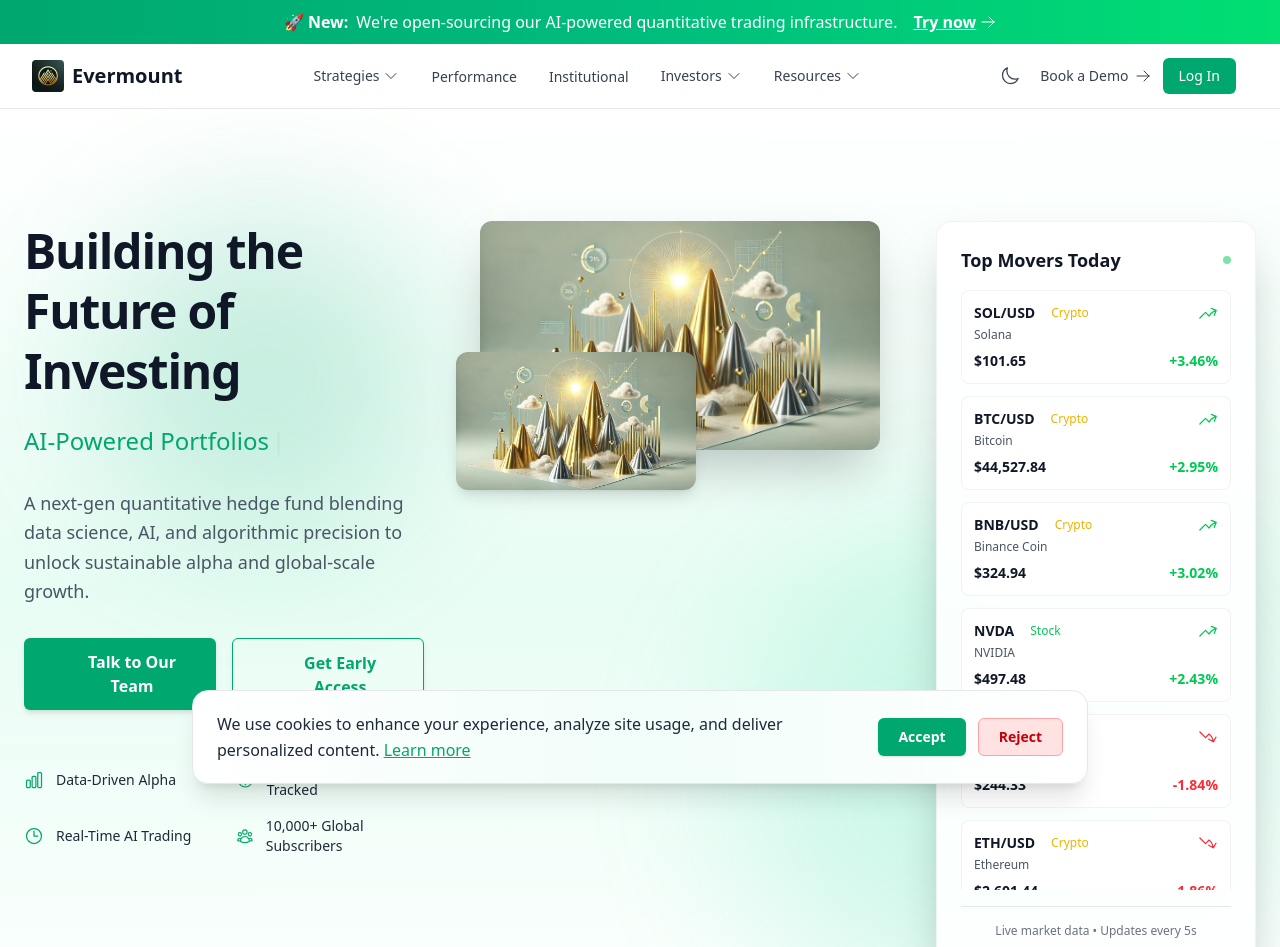
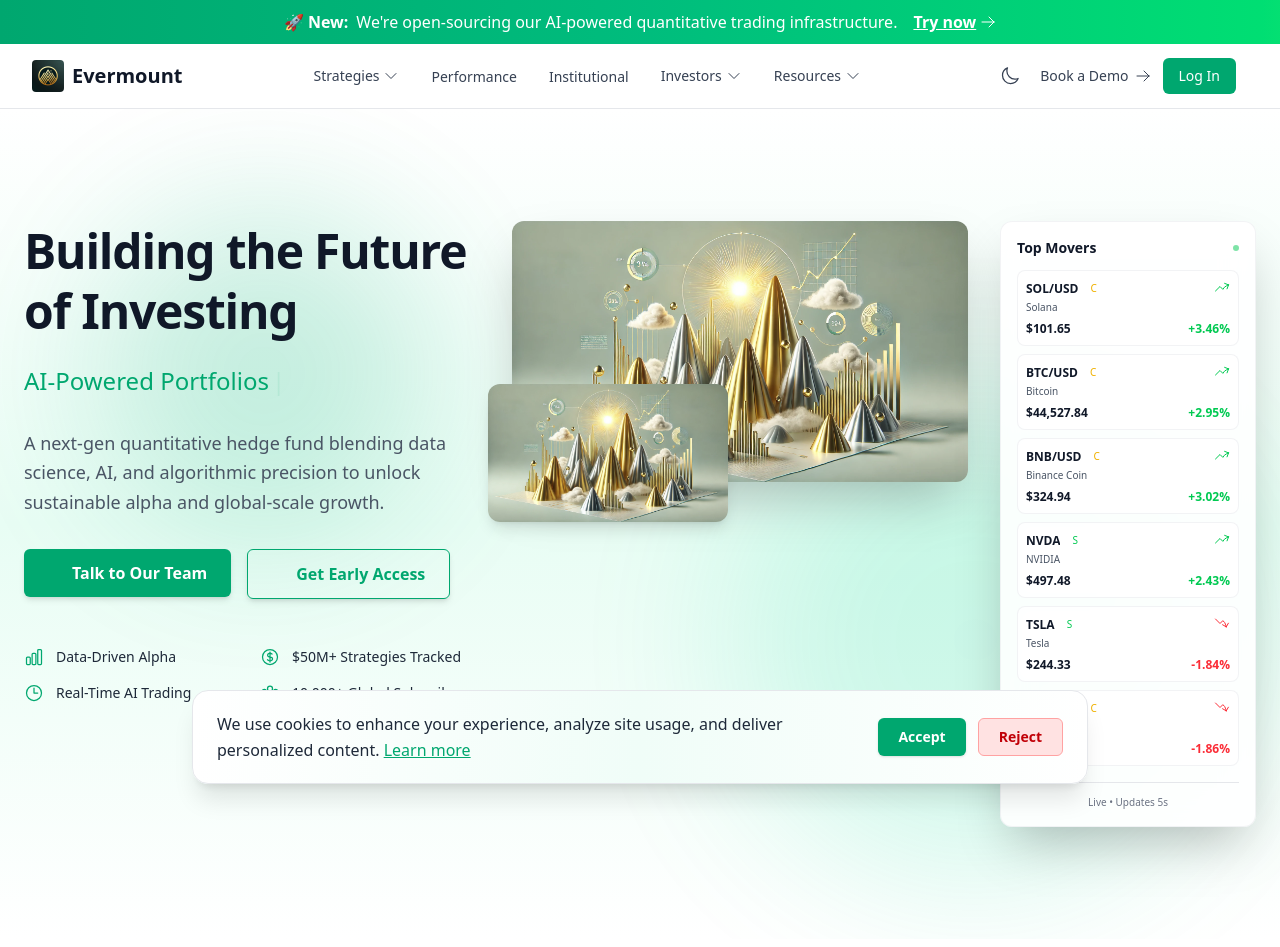
Before and after one commit to danielmawioo/evermount-capital, a Next.js app: page / in a window 1280 px wide. Shown: the top 947 px of the page. Built offline with nearby package versions, Linux system fonts and the light colour scheme; some icons are missing.

Commit message:
improve UI

```diff
--- a/src/app/components/Hero.tsx
+++ b/src/app/components/Hero.tsx
@@ -51,7 +51,7 @@
         />
       </div>
 
-      <div className="max-w-screen-xl mx-auto px-4 sm:px-6 grid lg:grid-cols-2 xl:grid-cols-[1fr_1fr_auto] gap-8 sm:gap-14 items-start relative z-10">
+      <div className="max-w-screen-xl mx-auto px-4 sm:px-6 grid lg:grid-cols-2 xl:grid-cols-[1fr_1fr_auto] gap-6 sm:gap-8 items-start relative z-10">
         {/* LEFT TEXT CONTENT */}
         <motion.div
           initial={{ opacity: 0, y: 30 }}
--- a/src/app/components/LiveMarketTicker.tsx
+++ b/src/app/components/LiveMarketTicker.tsx
@@ -46,7 +46,7 @@
 
     // Sort by absolute change percentage (biggest movers first)
     const sortedData = mockData.sort((a, b) => Math.abs(b.changePercent) - Math.abs(a.changePercent));
-    setMarketData(sortedData.slice(0, 12)); // Show top 12 movers
+    setMarketData(sortedData.slice(0, 10)); // Show top 10 movers
 
     // Simulate live updates every 5 seconds
     const interval = setInterval(() => {
@@ -96,62 +96,62 @@
   };
 
   return (
-    <div className="hidden xl:block w-80 sticky top-24">
+    <div className="hidden xl:block w-64 sticky top-24">
       <motion.div
         initial={{ opacity: 0, x: 20 }}
         animate={{ opacity: 1, x: 0 }}
         transition={{ duration: 0.6 }}
-        className="bg-white/90 dark:bg-gray-900/90 backdrop-blur-lg rounded-2xl p-6 shadow-2xl border border-gray-200/50 dark:border-gray-700/50 overflow-hidden"
+        className="bg-white/90 dark:bg-gray-900/90 backdrop-blur-lg rounded-xl p-4 shadow-2xl border border-gray-200/50 dark:border-gray-700/50 overflow-hidden"
       >
-        <div className="flex items-center justify-between mb-4">
-          <h3 className="text-lg font-bold text-gray-900 dark:text-white">
-            Top Movers Today
+        <div className="flex items-center justify-between mb-3">
+          <h3 className="text-sm font-bold text-gray-900 dark:text-white">
+            Top Movers
           </h3>
           <motion.div
             animate={{ opacity: [1, 0.5, 1] }}
             transition={{ duration: 2, repeat: Infinity }}
-            className="w-2 h-2 bg-green-500 rounded-full"
+            className="w-1.5 h-1.5 bg-green-500 rounded-full"
           />
         </div>
 
-        <div className="space-y-3 max-h-[600px] overflow-y-auto custom-scrollbar">
+        <div className="space-y-2 max-h-[500px] overflow-y-auto custom-scrollbar">
           {marketData.map((item, index) => (
             <motion.div
               key={`${item.symbol}-${index}`}
               initial={{ opacity: 0, y: 10 }}
               animate={{ opacity: 1, y: 0 }}
               transition={{ delay: index * 0.05 }}
-              whileHover={{ scale: 1.02, x: 5 }}
-              className="bg-white/60 dark:bg-gray-800/60 backdrop-blur-sm rounded-lg p-3 border border-gray-200/50 dark:border-gray-700/50 hover:border-[#00a76f]/50 transition-all cursor-pointer"
+              whileHover={{ scale: 1.02, x: 3 }}
+              className="bg-white/60 dark:bg-gray-800/60 backdrop-blur-sm rounded-lg p-2 border border-gray-200/50 dark:border-gray-700/50 hover:border-[#00a76f]/50 transition-all cursor-pointer"
             >
-              <div className="flex items-start justify-between mb-2">
-                <div className="flex-1">
-                  <div className="flex items-center gap-2 mb-1">
-                    <span className="font-bold text-sm text-gray-900 dark:text-white">
+              <div className="flex items-start justify-between mb-1.5">
+                <div className="flex-1 min-w-0">
+                  <div className="flex items-center gap-1.5 mb-0.5">
+                    <span className="font-bold text-xs text-gray-900 dark:text-white truncate">
                       {item.symbol}
                     </span>
                     <span
-                      className={`text-xs px-2 py-0.5 rounded-full ${getTypeColor(
+                      className={`text-[10px] px-1.5 py-0.5 rounded ${getTypeColor(
                         item.type
-                      )} bg-opacity-10`}
+                      )} bg-opacity-10 flex-shrink-0`}
                     >
-                      {getTypeBadge(item.type)}
+                      {getTypeBadge(item.type).charAt(0)}
                     </span>
                   </div>
-                  <p className="text-xs text-gray-600 dark:text-gray-400 truncate">
+                  <p className="text-[10px] text-gray-600 dark:text-gray-400 truncate">
                     {item.name}
                   </p>
                 </div>
                 {item.changePercent >= 0 ? (
-                  <ArrowTrendingUpIcon className="w-5 h-5 text-green-500 flex-shrink-0" />
+                  <ArrowTrendingUpIcon className="w-4 h-4 text-green-500 flex-shrink-0" />
                 ) : (
-                  <ArrowTrendingDownIcon className="w-5 h-5 text-red-500 flex-shrink-0" />
+                  <ArrowTrendingDownIcon className="w-4 h-4 text-red-500 flex-shrink-0" />
                 )}
               </div>
 
               <div className="flex items-end justify-between">
                 <div>
-                  <p className="text-sm font-semibold text-gray-900 dark:text-white">
+                  <p className="text-xs font-semibold text-gray-900 dark:text-white">
                     ${item.price.toLocaleString(undefined, {
                       minimumFractionDigits: item.type === "forex" ? 4 : 2,
                       maximumFractionDigits: item.type === "forex" ? 4 : 2,
@@ -159,7 +159,7 @@
                   </p>
                 </div>
                 <div
-                  className={`text-sm font-bold ${
+                  className={`text-xs font-bold ${
                     item.changePercent >= 0 ? "text-green-500" : "text-red-500"
                   }`}
                 >
@@ -175,10 +175,10 @@
           initial={{ opacity: 0 }}
           animate={{ opacity: 1 }}
           transition={{ delay: 0.5 }}
-          className="mt-4 pt-4 border-t border-gray-200 dark:border-gray-700 text-center"
+          className="mt-3 pt-3 border-t border-gray-200 dark:border-gray-700 text-center"
         >
-          <p className="text-xs text-gray-500 dark:text-gray-400">
-            Live market data • Updates every 5s
+          <p className="text-[10px] text-gray-500 dark:text-gray-400">
+            Live • Updates 5s
           </p>
         </motion.div>
       </motion.div>
```
